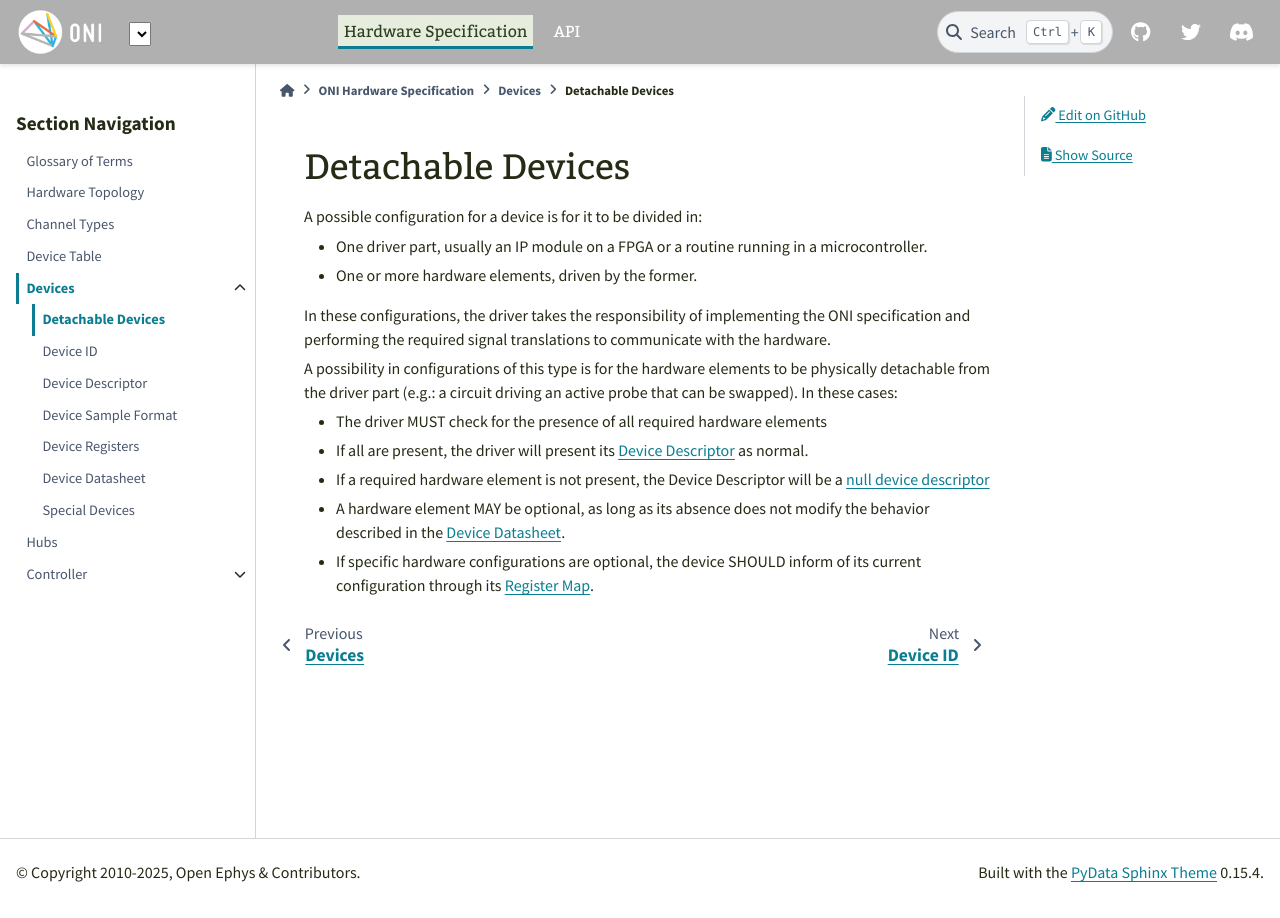
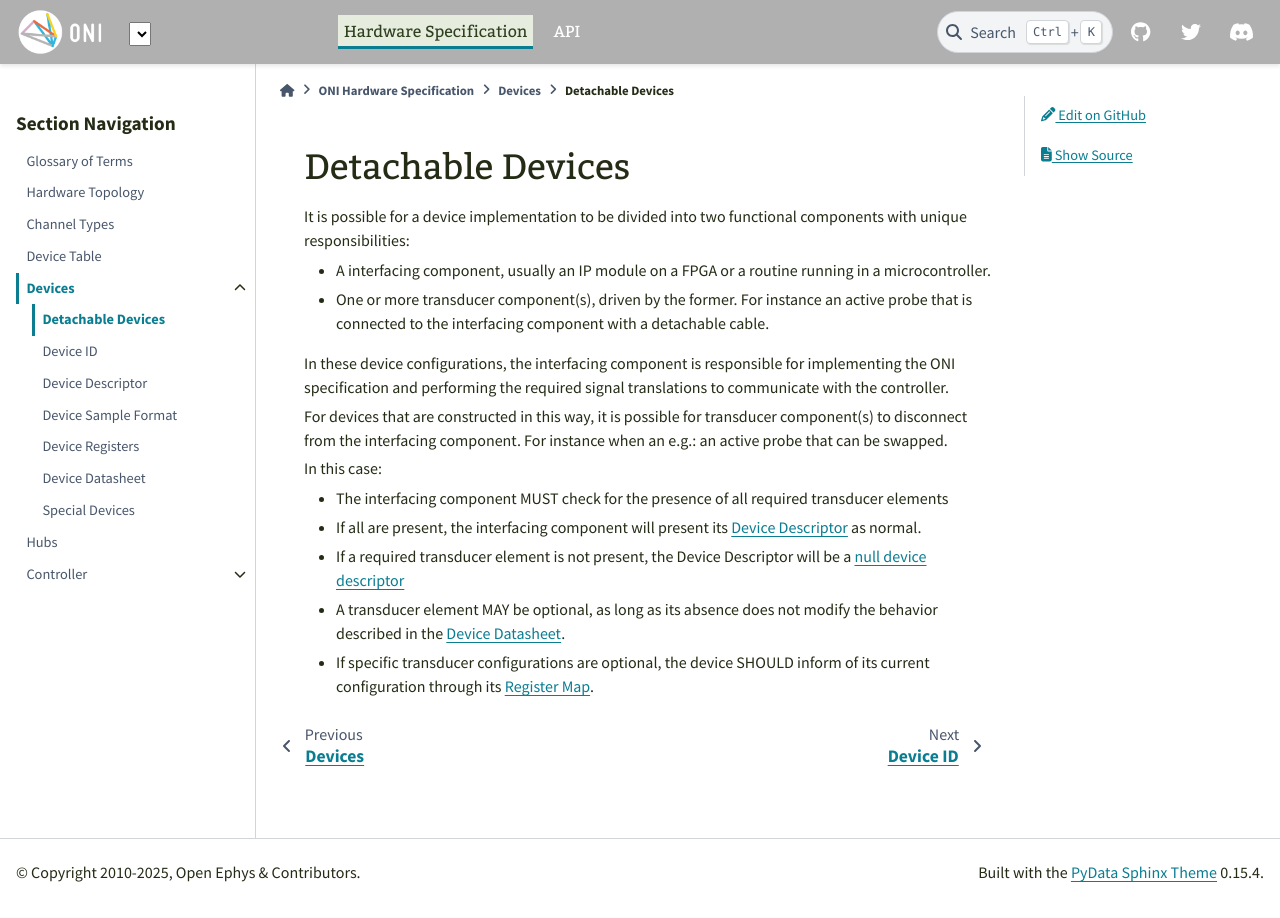
Before and after one commit to open-ephys/ONI, a Sphinx documentation site: the page built from source/hw-spec/devices/detachable_devs.rst, in a window 1280 px wide. Built offline with Sphinx 7.4.7 and the PyData theme 0.15.4, drawn with Linux system fonts in a browser that asks for light colours.

Commit message:
Edits to detachable devices page

```diff
--- a/source/hw-spec/devices/detachable_devs.rst
+++ b/source/hw-spec/devices/detachable_devs.rst
@@ -3,31 +3,37 @@
 Detachable Devices
 ====================
 
-A possible configuration for a device is for it to be divided in:
+It is possible for a device implementation to be divided into two functional
+components with unique responsibilities:
 
-- One driver part, usually an IP module on a FPGA or a routine
+- A interfacing component, usually an IP module on a FPGA or a routine
   running in a microcontroller.
 
-- One or more hardware elements, driven by the former.
+- One or more transducer component(s), driven by the former. For instance an
+  active probe that is connected to the interfacing component with a detachable
+  cable.
 
-In these configurations, the driver takes the responsibility of
-implementing the ONI specification and performing the required
-signal translations to communicate with the hardware.
+In these device configurations, the interfacing component is responsible for
+implementing the ONI specification and performing the required signal
+translations to communicate with the controller.
 
-A possibility in configurations of this type is for the hardware
-elements to be physically detachable from the driver part
-(e.g.: a circuit driving an active probe that can be swapped).
-In these cases:
+For devices that are constructed in this way, it is possible for transducer
+component(s) to disconnect from the interfacing component. For instance when an
+e.g.: an active probe that can be swapped.
 
-- The driver MUST check for the presence of all required hardware elements
+In this case:
 
-- If all are present, the driver will present its :ref:`dev-desc` as normal.
+- The interfacing component MUST check for the presence of all required
+  transducer elements
 
-- If a required hardware element is not present, the Device Descriptor
+- If all are present, the interfacing component will present its :ref:`dev-desc`
+  as normal.
+
+- If a required transducer element is not present, the Device Descriptor
   will be a :ref:`null device descriptor<null-dev-desc>`
 
-- A hardware element MAY be optional, as long as its absence does not
-  modify the behavior described in the :ref:`dev-datasheet`.
+- A transducer element MAY be optional, as long as its absence does not modify
+  the behavior described in the :ref:`dev-datasheet`.
 
-- If specific hardware configurations are optional, the device SHOULD
-  inform of its current configuration through its :ref:`dev-reg-map`.
+- If specific transducer configurations are optional, the device SHOULD inform
+  of its current configuration through its :ref:`dev-reg-map`.
```
